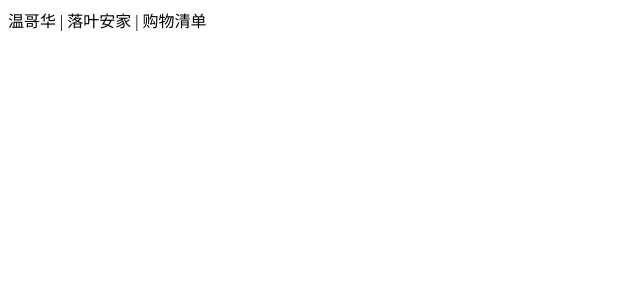
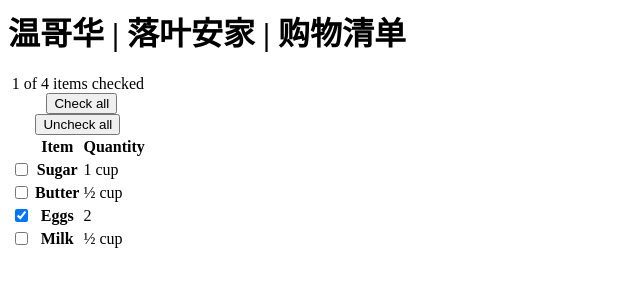
Before and after one commit to StevenChen1015/shoppinglist, a plain HTML site: page index.html in a window 1280 px wide. Shown: the whole page, without its empty margins (0-640 px from the left). Drawn offline with Linux system fonts and the light colour scheme.

Commit message:
Update index.html

```diff
--- a/index.html
+++ b/index.html
@@ -1 +1,72 @@
-温哥华 | 落叶安家 | 购物清单
+<h1>温哥华 | 落叶安家 | 购物清单</h1>
+
+
+<table class="pf-c-table pf-m-grid-lg" role="grid" aria-label="Shopping list">
+  <caption>
+    <span id="caption-text">1 of 4 items checked</span>
+    &nbsp;
+    <button id="check-all-button" class="pf-c-button pf-m-primary" type="button">
+      Check all
+    </button>
+    <button id="uncheck-all-button" class="pf-c-button pf-m-secondary" type="button">
+      Uncheck all
+    </button>
+  </caption>
+  <thead>
+    <tr>
+      <td />
+      <th scope="col">
+        Item
+      </th>
+      <th scope="col">
+        Quantity
+      </th>
+    </tr>
+  </thead>
+  <tbody>
+    <tr>
+      <td class="pf-c-table__check">
+        <input type="checkbox" name="sugar" aria-labelledby="item-1-sugar" />
+      </td>
+      <th data-label="Item">
+        <div id="item-1-sugar">Sugar</div>
+      </th>
+      <td data-label="Quantity">
+        1 cup
+      </td>
+    </tr>
+    <tr>
+      <td class="pf-c-table__check">
+        <input type="checkbox" name="butter" aria-labelledby="item-2-butter" />
+      </td>
+      <th data-label="Item">
+        <div id="item-2-butter">Butter</div>
+      </th>
+      <td data-label="Quantity">
+        ½ cup
+      </td>
+    </tr>
+    <tr class="checked">
+      <td class="pf-c-table__check">
+        <input type="checkbox" name="eggs" aria-labelledby="item-3-eggs" checked />
+      </td>
+      <th data-label="Item">
+        <div id="item-3-eggs">Eggs</div>
+      </th>
+      <td data-label="Quantity">
+        2
+      </td>
+    </tr>
+    <tr>
+      <td class="pf-c-table__check">
+        <input type="checkbox" name="milk" aria-labelledby="item-4-milk" />
+      </td>
+      <th data-label="Item">
+        <div id="item-4-milk">Milk</div>
+      </th>
+      <td data-label="Quantity">
+        ½ cup
+      </td>
+    </tr>
+  </tbody>
+</table>
```
